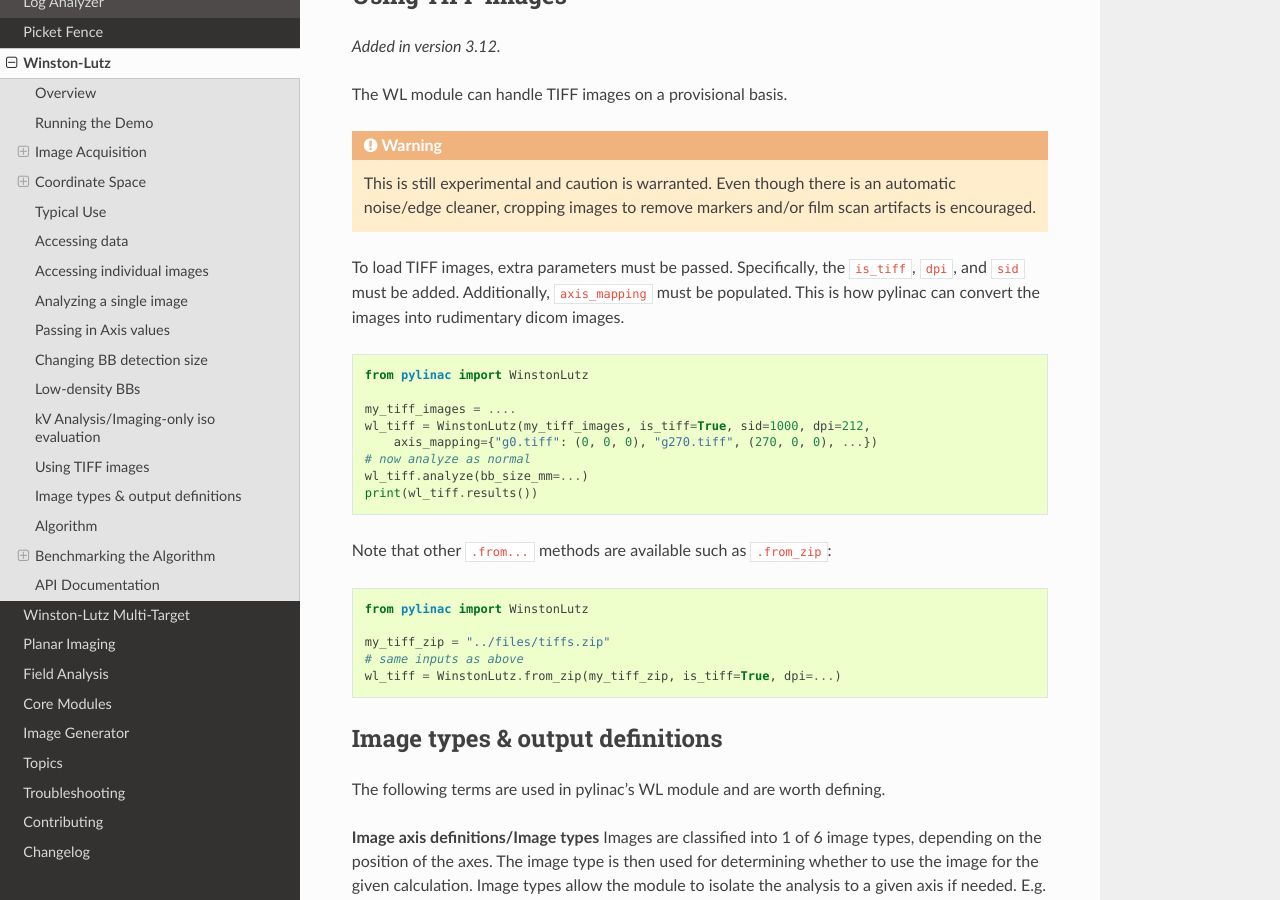
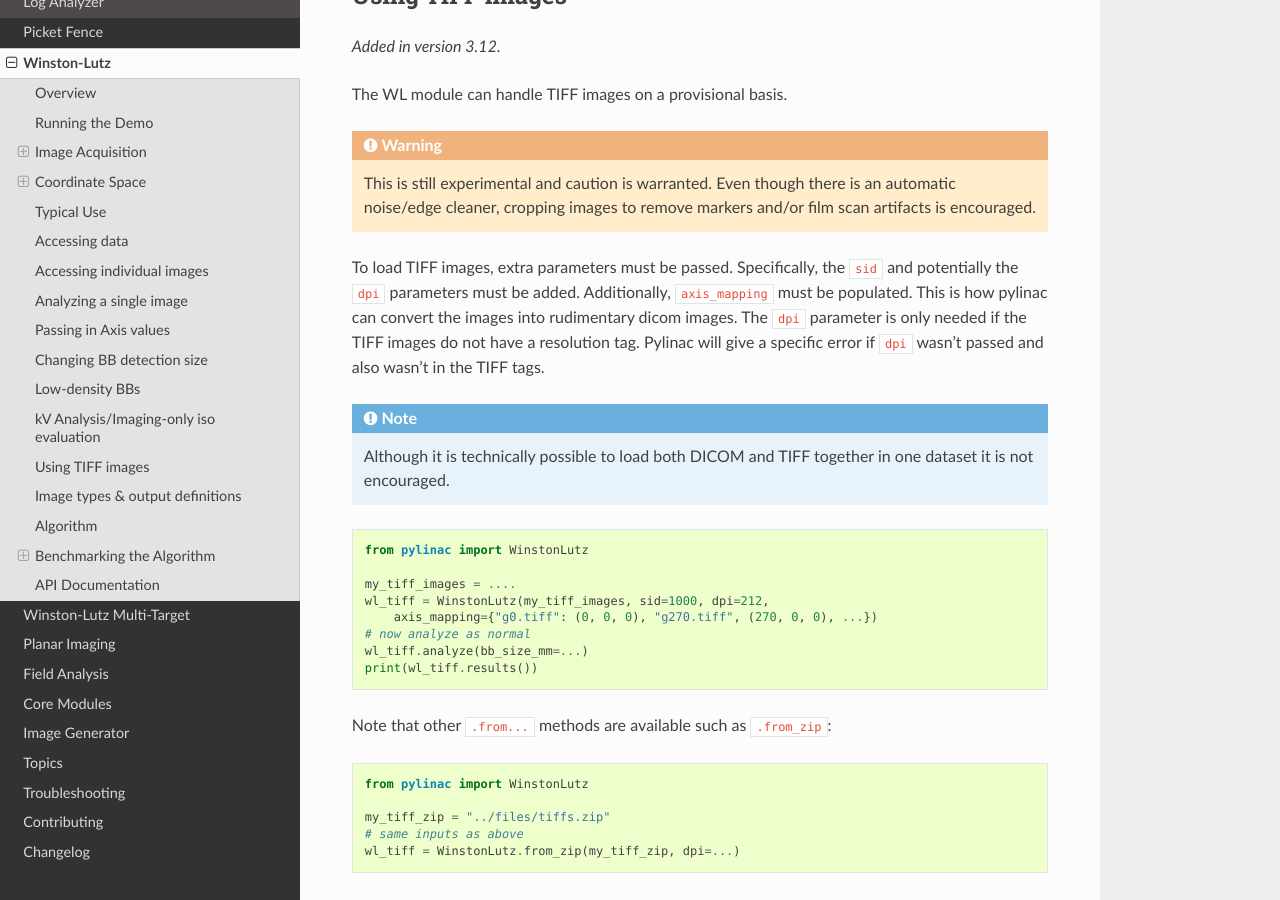
Before and after one commit to jrkerns/pylinac, a Sphinx documentation site: the page built from docs/source/winston_lutz.rst, in a window 1280 px wide and 900 px high, scrolled down 7114 px. Built offline with Sphinx 7.4.7 and the Read the Docs theme 2.0.0, drawn with Linux system fonts in a browser that asks for light colours.

```diff
--- a/docs/source/winston_lutz.rst
+++ b/docs/source/winston_lutz.rst
@@ -338,16 +338,24 @@ The WL module can handle TIFF images on a provisional basis.
     markers and/or film scan artifacts is encouraged.
 
 To load TIFF images, extra parameters must be passed. Specifically,
-the ``is_tiff``, ``dpi``, and ``sid`` must be added. Additionally,
+the ``sid`` and potentially the ``dpi`` parameters must be added. Additionally,
 ``axis_mapping`` must be populated. This is how pylinac can convert
-the images into rudimentary dicom images.
+the images into rudimentary dicom images. The ``dpi``
+parameter is only needed if the TIFF images do not have a resolution tag.
+Pylinac will give a specific error if ``dpi`` wasn't passed and also wasn't
+in the TIFF tags.
+
+.. note::
+
+    Although it is technically possible to load both DICOM and TIFF together
+    in one dataset it is not encouraged.
 
 .. code-block:: python
 
     from pylinac import WinstonLutz
 
     my_tiff_images = ....
-    wl_tiff = WinstonLutz(my_tiff_images, is_tiff=True, sid=1000, dpi=212,
+    wl_tiff = WinstonLutz(my_tiff_images, sid=1000, dpi=212,
         axis_mapping={"g0.tiff": (0, 0, 0), "g270.tiff", (270, 0, 0), ...})
     # now analyze as normal
     wl_tiff.analyze(bb_size_mm=...)
@@ -361,7 +369,7 @@ Note that other ``.from...`` methods are available such as ``.from_zip``:
 
     my_tiff_zip = "../files/tiffs.zip"
     # same inputs as above
-    wl_tiff = WinstonLutz.from_zip(my_tiff_zip, is_tiff=True, dpi=...)
+    wl_tiff = WinstonLutz.from_zip(my_tiff_zip, dpi=...)
 
 
 .. _wl_image_types:
```
Also changed, not shown: 3 other files.
